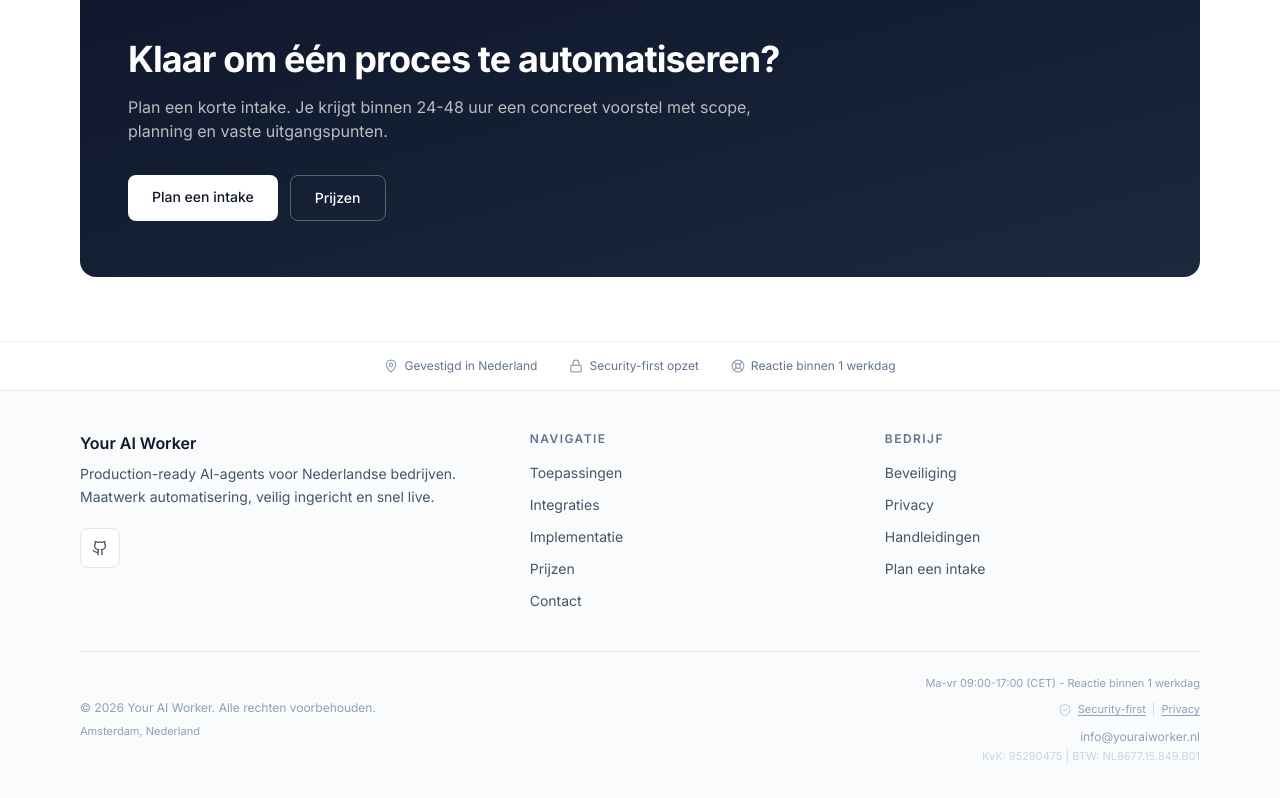
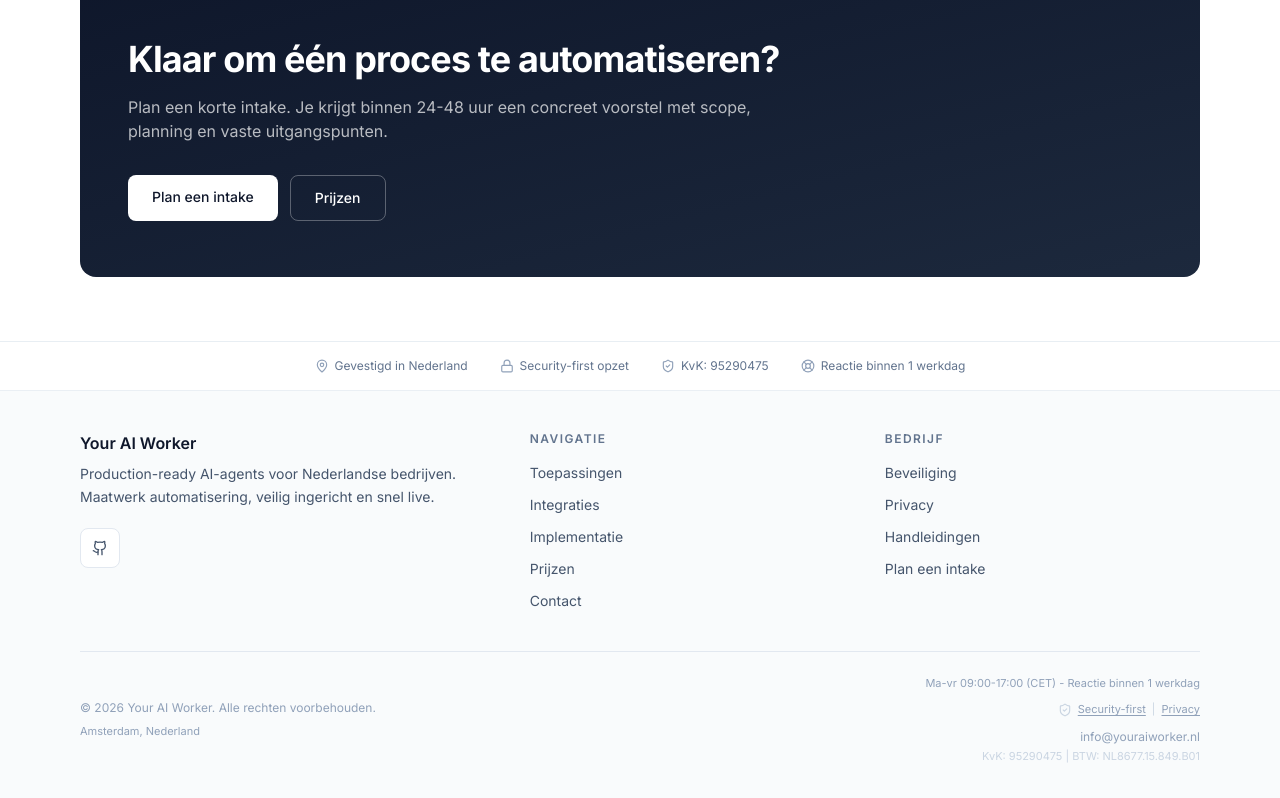
Before and after one commit to openclawbot69420-ux/youraiworker-site, a Next.js app: page / in a window 1280 px wide. Shown: the part 8232-9030 px from the top of the page. Built offline with nearby package versions, Linux system fonts and the light colour scheme.

Commit message:
Add KvK trust indicator in footer

```diff
--- a/src/app/layout.tsx
+++ b/src/app/layout.tsx
@@ -328,6 +328,10 @@ const Footer: React.FC = () => {
               Security-first opzet
             </span>
             <span className="inline-flex items-center gap-1.5">
+              <ShieldCheck className="h-3.5 w-3.5 text-slate-400" aria-hidden="true" />
+              KvK: {CONTACT_KVK}
+            </span>
+            <span className="inline-flex items-center gap-1.5">
               <LifeBuoy className="h-3.5 w-3.5 text-slate-400" aria-hidden="true" />
               {CONTACT_RESPONSE_TIME}
             </span>
```
